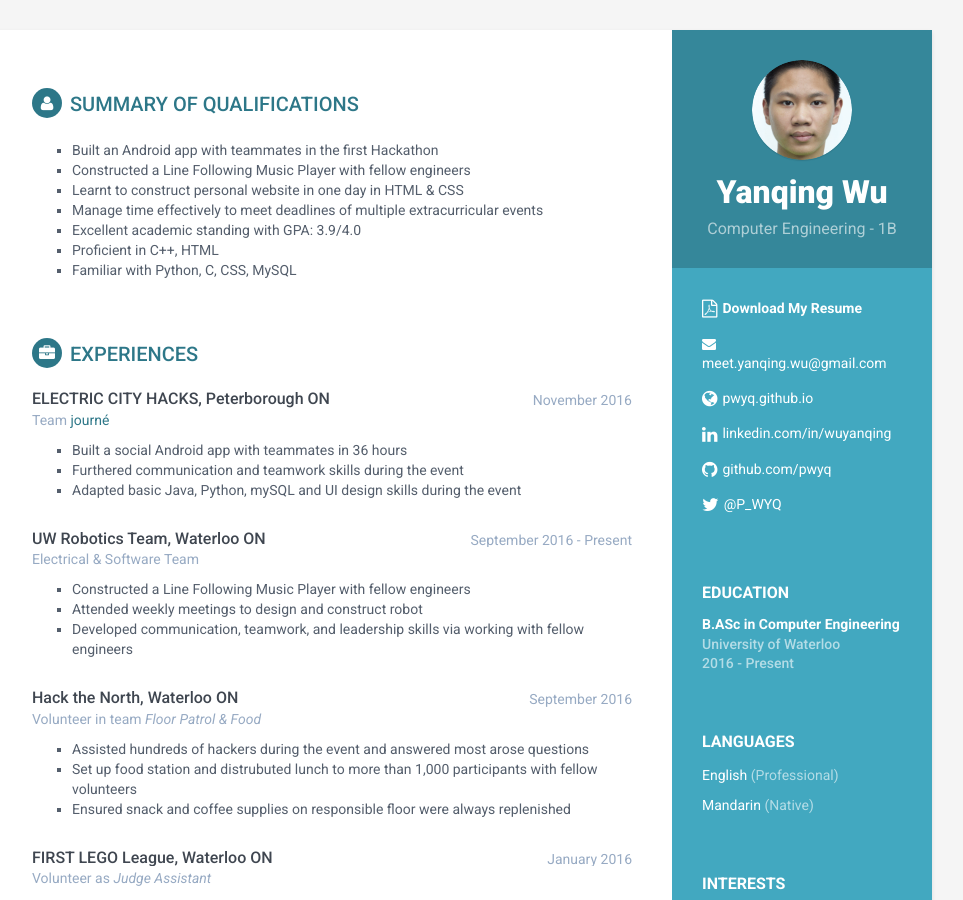
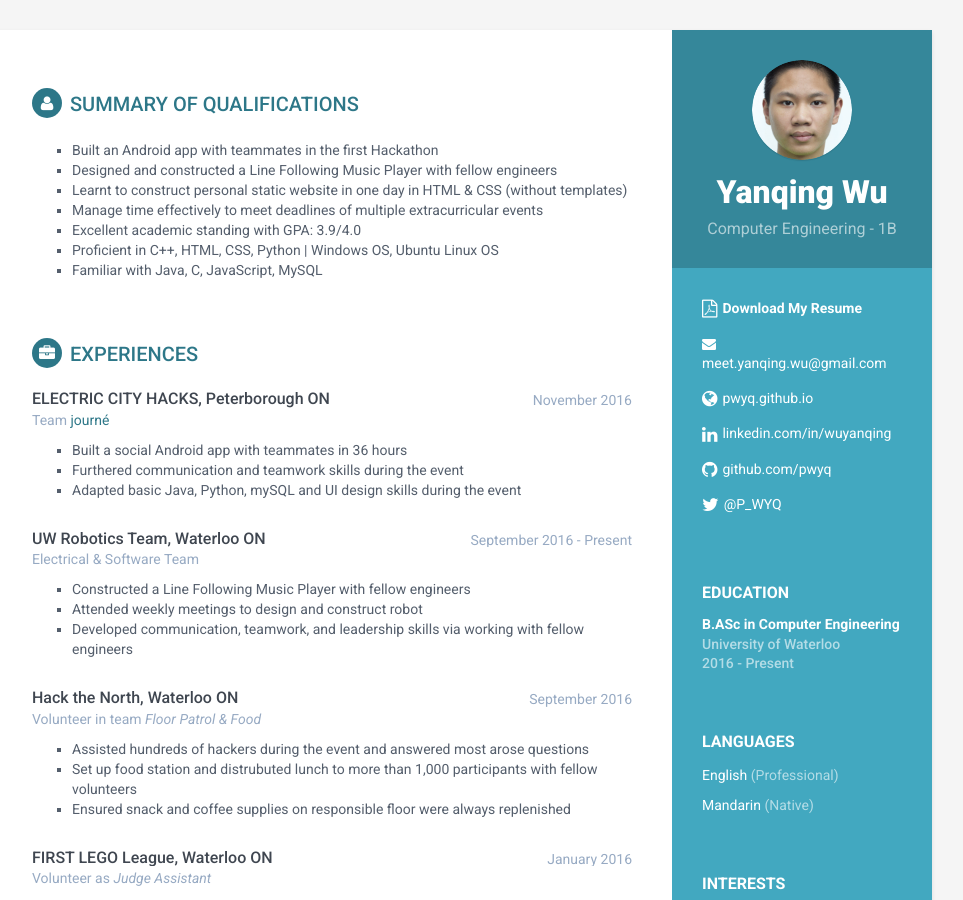
Before and after one commit to pwyq/blog, a Jekyll site: the page built from cv/index.html, in a window 1280 px wide and 900 px high. Shown: the whole window, without its empty margins (188-1151 px from the left). Built offline with Jekyll 4.4.1, drawn with Linux system fonts in a browser that asks for light colours.

Commit message:
update resume

```diff
--- a/_includes/cv_Summary-of-Qualifications.html
+++ b/_includes/cv_Summary-of-Qualifications.html
@@ -3,12 +3,12 @@
 <div class="summary">
 	<ul style="list-style-type:square">
 		<li>Built an Android app with teammates in the first Hackathon</li>
-		<li>Constructed a Line Following Music Player with fellow engineers</li>
-		<li>Learnt to construct personal website in one day in HTML &amp; CSS</li>
+		<li>Designed and constructed a Line Following Music Player with fellow engineers</li>
+		<li>Learnt to construct personal static website in one day in HTML &amp; CSS (without templates)</li>
 		<li>Manage time effectively to meet deadlines of multiple extracurricular events</li>
 		<li>Excellent academic standing with GPA: 3.9/4.0 </li>
-		<li>Proficient in C++, HTML </li>
-		<li>Familiar with Python, C, CSS, MySQL </li>
+		<li>Proficient in C++, HTML, CSS, Python | Windows OS, Ubuntu Linux OS </li>
+		<li>Familiar with Java, C, JavaScript, MySQL </li>
 	</ul>
 </div><!--//summary-->
 </section><!--//section-->
--- a/_includes/cv_sidebar.html
+++ b/_includes/cv_sidebar.html
@@ -12,7 +12,7 @@
 			<ul class="list-unstyled contact-list">
 
 				<!-- download resume in PDF -->
-				<li class="resume"><i class="fa fa-file-pdf-o" aria-hidden="true"></i><a href="/assets/textfile/Yanqing_Wu_CV_temp.doc" download="Yanqing_Wu_Resume"><b>Download My Resume</b></a></li>
+				<li class="resume"><i class="fa fa-file-pdf-o" aria-hidden="true"></i><a href="/assets/textfile/Yanqing_Peter_Wu_Resume.pdf" download="Yanqing_Wu_Resume"><b>Download My Resume</b></a></li>
 				<!-- Browsers don't allow the use of the download attribute to rename a file when the file is from an external server/domain.-->
 
 				<li class="email"><i class="fa fa-envelope"></i><a href="mailto:meet.yanqing.wu@gmail.com">meet.yanqing.wu@gmail.com</a></li>
--- a/cv/test.txt
+++ /dev/null
@@ -1 +0,0 @@
-This is a test file for downloading.
```
Also changed, not shown: 2 other files.
